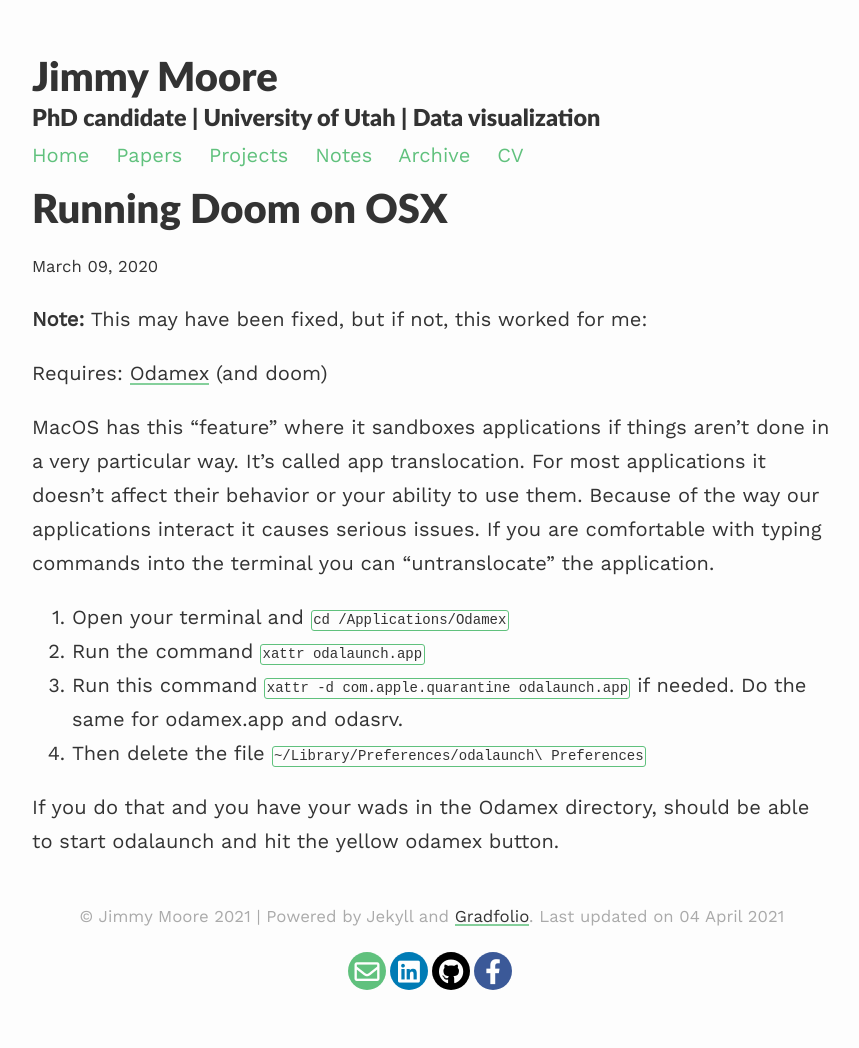
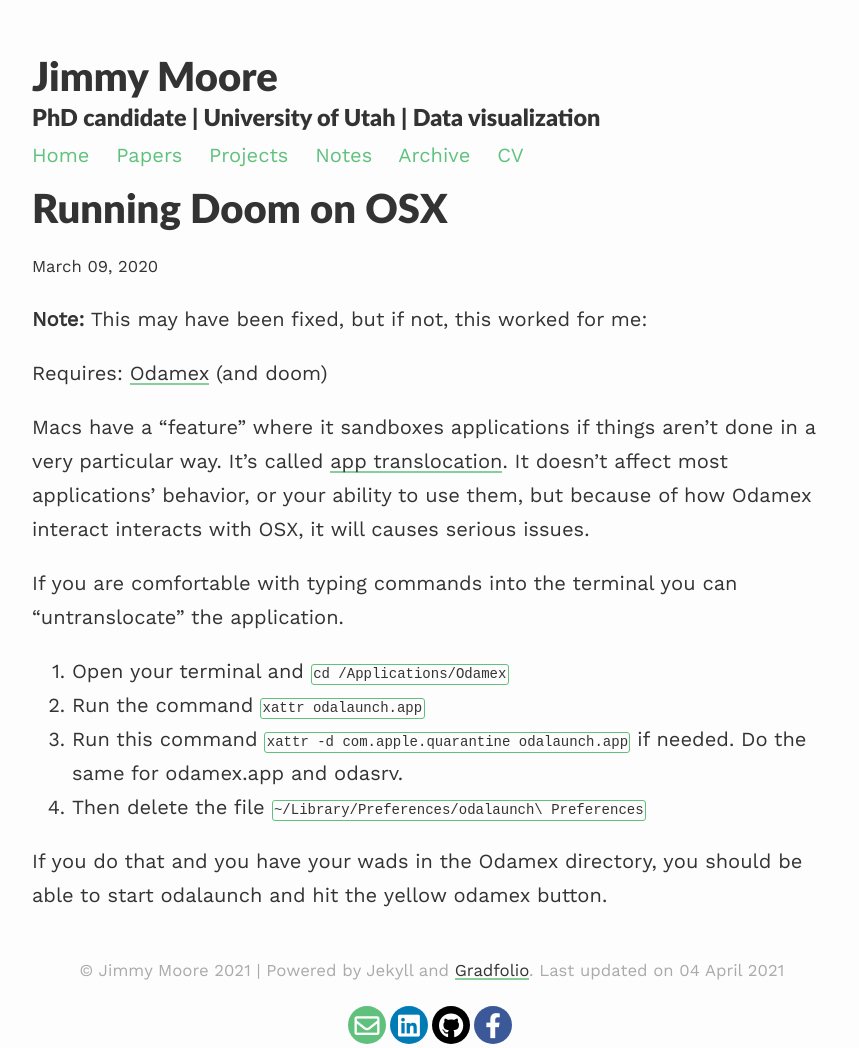
Before and after one commit to UtahJimmy/utahjimmy.github.io, a Jekyll site: the page built from _posts/2020-03-09-doom.md, in a window 1280 px wide. Shown: the whole page, without its empty margins (208-1067 px from the left). Built offline with Jekyll 4.4.1, drawn with Linux system fonts in a browser that asks for light colours; nearby versions of some CDN libraries; before the commit the page ends 994 px from its top, so only the background shows below that.

Commit message:
Update and rename 2020-03-09-home-they-brought.md to 2020-03-09-doom.md

```diff
--- a/_posts/2020-03-09-home-they-brought.md
+++ b/_posts/2020-03-09-doom.md
@@ -7,7 +7,8 @@
 
 Requires: [Odamex](https://odamex.net/) (and doom)
 
-MacOS has this "feature" where it sandboxes applications if things aren't done in a very particular way. It's called app translocation. For most applications it doesn't affect their behavior or your ability to use them. Because of the way our applications interact it causes serious issues.
+Macs have a "feature" where it sandboxes applications if things aren't done in a very particular way. It's called [app translocation](https://craftware.xyz/tips/App-translocation.html). It doesn't affect most applications' behavior, or your ability to use them, but because of how Odamex interact interacts with OSX, it will causes serious issues.
+
 If you are comfortable with typing commands into the terminal you can "untranslocate" the application.
 
 1. Open your terminal and `cd /Applications/Odamex`
@@ -15,4 +16,4 @@
 3. Run this command `xattr -d com.apple.quarantine odalaunch.app` if needed.  Do the same for odamex.app and odasrv.
 4. Then delete the file `~/Library/Preferences/odalaunch\ Preferences`
 
-If you do that and you have your wads in the Odamex directory, should be able to start odalaunch and hit the yellow odamex button.
+If you do that and you have your wads in the Odamex directory, you should be able to start odalaunch and hit the yellow odamex button.
```
